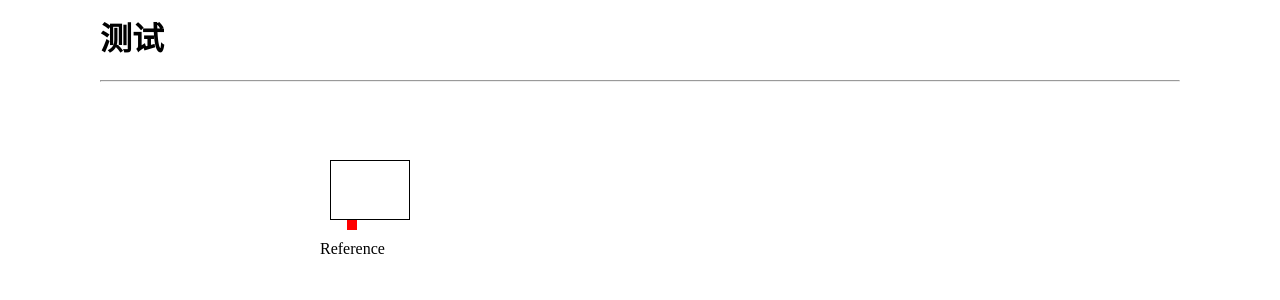
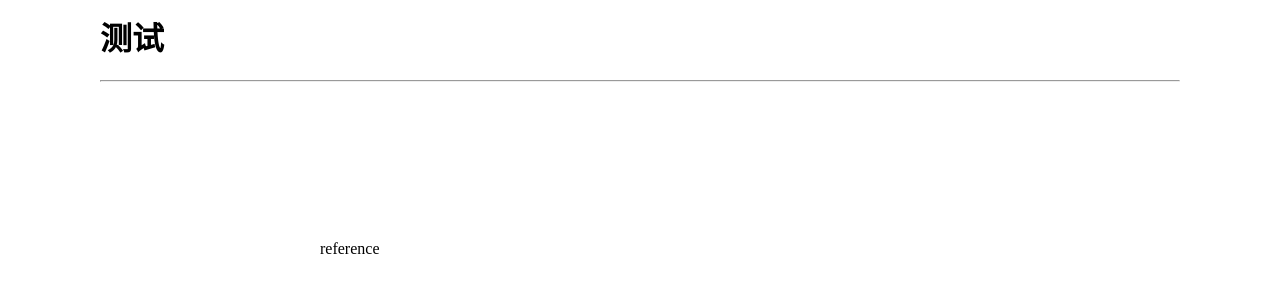
Before and after one commit to WebZ66/yk-design, a Vue app in the folder yk-design-ui/: page /test in a window 1280 px wide. Shown: the top 300 px of the page. Built offline with nearby package versions, Linux system fonts and the light colour scheme.

Commit message:
feat:完成popover基础框架

```diff
--- /dev/null
+++ b/yk-design-ui/src/components/popover/src/popover.ts
@@ -0,0 +1,24 @@
+export interface PopoverProps {
+  title: string
+  content: string
+  width: string | number
+  placement:
+    | 'top'
+    | 'top-start'
+    | 'top-end'
+    | 'bottom'
+    | 'bottom-start'
+    | 'bottom-end'
+    | 'left'
+    | 'left-start'
+    | 'left-end'
+    | 'right'
+    | 'right-start'
+    | 'right-end'
+  trigger: 'hover' | 'click'
+}
+
+export interface PopoverEmit {
+  (e: 'show'): void
+  (e: 'hide'): void
+}
--- a/yk-design-ui/src/components/popover/src/popover.vue
+++ b/yk-design-ui/src/components/popover/src/popover.vue
@@ -1,69 +1,82 @@
-<script setup>
+<template>
+  <div class="main" :x-placement="props.placement" v-on="outerEvents">
+    <div data-reference="reference" ref="reference">
+      <slot name="reference">reference</slot>
+    </div>
+    <div ref="floating" v-if="show" :style="floatingStyles">
+      <div
+        ref="floatingArrow"
+        class="arrow"
+        :x-placement="props.placement"
+        :style="{
+          position: 'absolute',
+        }"
+      ></div>
+      <div
+        class="content"
+        :x-placement="props.placement"
+        :style="{ width: props.width }"
+      >
+        <slot></slot>
+      </div>
+    </div>
+  </div>
+</template>
+<script lang="ts" setup>
 import { arrow, useFloating, offset, flip, shift } from '@floating-ui/vue'
-import { onMounted, ref, watch } from 'vue'
-
+import { onMounted, ref, watch, reactive } from 'vue'
+import type { PopoverProps, PopoverEmit } from './popover'
+import '../style/index'
 const reference = ref(null)
 const floating = ref(null)
-const floatingArrow = ref(null)
+const floatingArrow = ref<HTMLDivElement>()
+const props = withDefaults(defineProps<PopoverProps>(), {
+  placement: 'top',
+  width: '150px',
+  trigger: 'click',
+})
+const $emit = defineEmits<PopoverEmit>()
+const show = ref(false)
+const outerEvents = reactive<Record<string, any>>({})
+function attachEvents() {
+  if (props.trigger == 'hover') {
+    outerEvents['mouseover'] = openPopover
+    outerEvents['mouseleave'] = hidePopover
+  } else {
+    outerEvents['click'] = (e: Event) => {
+      const element = e.target as HTMLDivElement
+      if (element.dataset.reference) {
+        show.value = !show.value
+        if (show.value) {
+          $emit('show')
+        } else {
+          $emit('hide')
+        }
+      }
+    }
+  }
+}
+attachEvents()
+
+function openPopover() {
+  show.value = true
+  $emit('show')
+}
+function hidePopover() {
+  show.value = false
+  $emit('hide')
+}
 
 const { floatingStyles, middlewareData } = useFloating(reference, floating, {
-  placement: 'top-start',
-  middleware: [offset(10), flip(), arrow({ element: floatingArrow })],
+  placement: props.placement,
+  middleware: [offset(0), flip(), arrow({ element: floatingArrow })],
 })
 
 watch(
   middlewareData,
   (newValue) => {
-    console.log(floating.value.offsetHeight)
-    console.log('newValue', newValue)
+    floatingArrow.value!.style.left = newValue.arrow!.x + 'px'
   },
   { deep: true }
 )
 </script>
-
-<template>
-  <div class="main">
-    <span ref="reference">Reference</span>
-    <div ref="floating" :style="floatingStyles">
-      <div
-        ref="floatingArrow"
-        class="arrow"
-        :style="{
-          position: 'absolute',
-          left:
-            middlewareData.arrow?.x != null
-              ? `${middlewareData.arrow.x}px`
-              : '',
-          top: `70px`,
-        }"
-      ></div>
-      <div class="content">
-        <div class="c"></div>
-      </div>
-    </div>
-  </div>
-</template>
-
-<style scoped>
-.main {
-  position: absolute;
-  top: 30%;
-  left: 25%;
-}
-.content {
-  width: 100px;
-  height: 80px;
-  box-sizing: border-box;
-  padding: 10px;
-}
-.c {
-  height: 100%;
-  border: 1px solid black;
-  box-sizing: border-box;
-}
-.arrow {
-  width: 10px;
-  height: 10px;
-  background-color: red;
-}
-</style>
--- /dev/null
+++ b/yk-design-ui/src/components/popover/style/index.ts
@@ -0,0 +1 @@
+import './popover.scss'
--- /dev/null
+++ b/yk-design-ui/src/components/popover/style/popover.scss
@@ -0,0 +1,68 @@
+.main {
+  position: absolute;
+  top: 30%;
+  left: 25%;
+}
+
+.content {
+  width: 100px;
+  box-sizing: border-box;
+  margin-bottom: 12px;
+  background: #fff;
+  min-width: 150px;
+  border-radius: 4px;
+  border: 1px solid #ebeef5;
+  padding: 12px;
+  color: #606266;
+  line-height: 1.4;
+  text-align: justify;
+  font-size: 14px;
+  box-shadow: 0 2px 12px 0 rgba(0, 0, 0, 0.1);
+  word-break: break-all;
+}
+
+.content[x-placement^="bottom"] {
+  margin-top: 12px;
+}
+
+.content[x-placement^="right"] {
+  margin-left: 12px;
+}
+
+.content[x-placement^="left"] {
+  margin-right: 12px;
+}
+
+
+.arrow {
+  width: 0;
+  height: 0;
+  border-width: 6px;
+  border-style: solid;
+  border-color: transparent;
+
+}
+
+.arrow[x-placement^="top"] {
+  bottom: 8px;
+  border-top-color: #fff;
+  border-bottom-width: 0;
+}
+
+.arrow[x-placement^='bottom'] {
+  border-bottom-color: #fff;
+  border-top-width: 0;
+  top: 8px;
+}
+
+.arrow[x-placement^='right'] {
+  border-right-color: #fff;
+  border-left-width: 0;
+  left: 8px;
+}
+
+.arrow[x-placement^='left'] {
+  border-left-color: #fff;
+  border-right-width: 0;
+  right: 8px;
+}
--- a/yk-design-ui/src/views/Test/index.vue
+++ b/yk-design-ui/src/views/Test/index.vue
@@ -1,7 +1,8 @@
 <template>
   <div>
-    <YkPopover></YkPopover>
-    <!-- <YkSelect :style="{ width: '240px' }" /> -->
+    <YkPopover @show="handleShow">
+      <YkButton>第一个按钮</YkButton>
+    </YkPopover>
   </div>
 </template>
 
@@ -9,6 +10,10 @@
 import YkPopover from '@/components/popover/src/popover.vue'
 import YkSelect from '@/components/select/src/select.vue'
 import { ref, reactive, isRef, onMounted } from 'vue'
+
+function handleShow() {
+  console.log('show')
+}
 </script>
 
 <style scoped></style>
```
